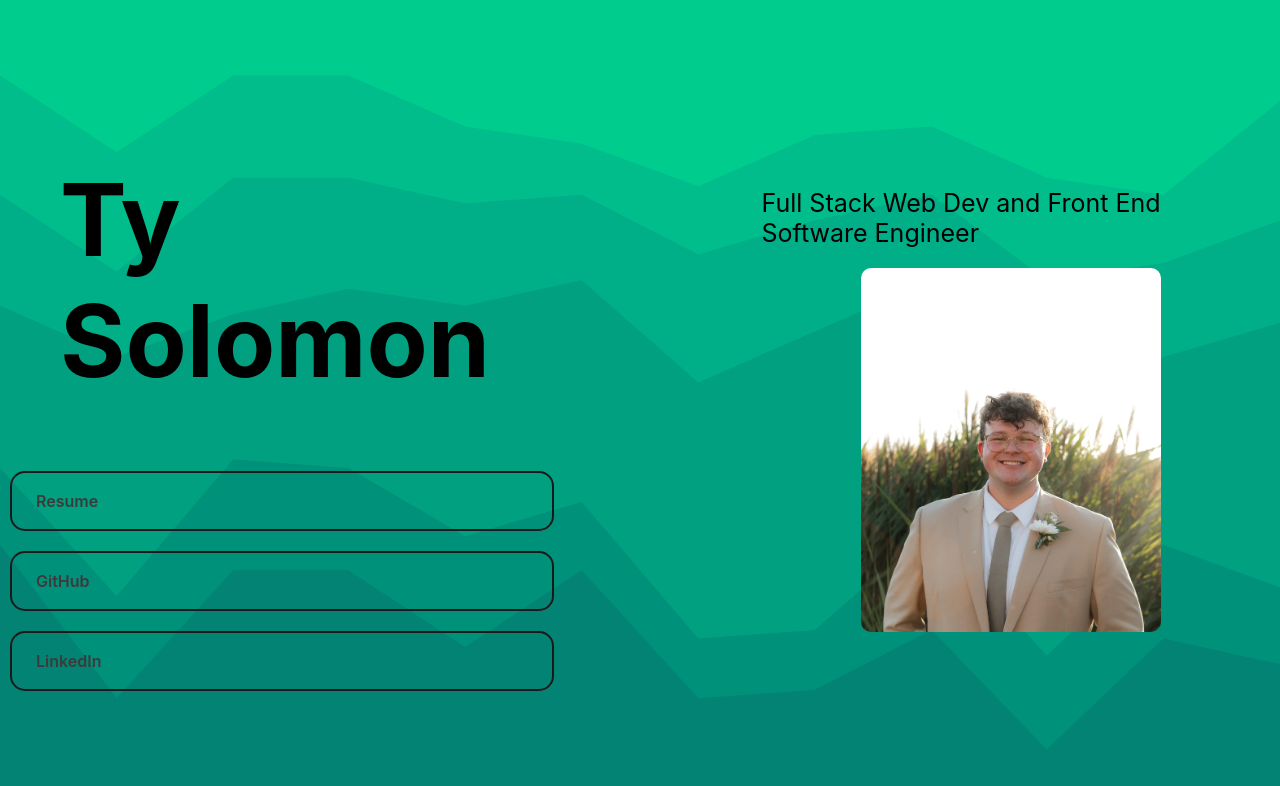
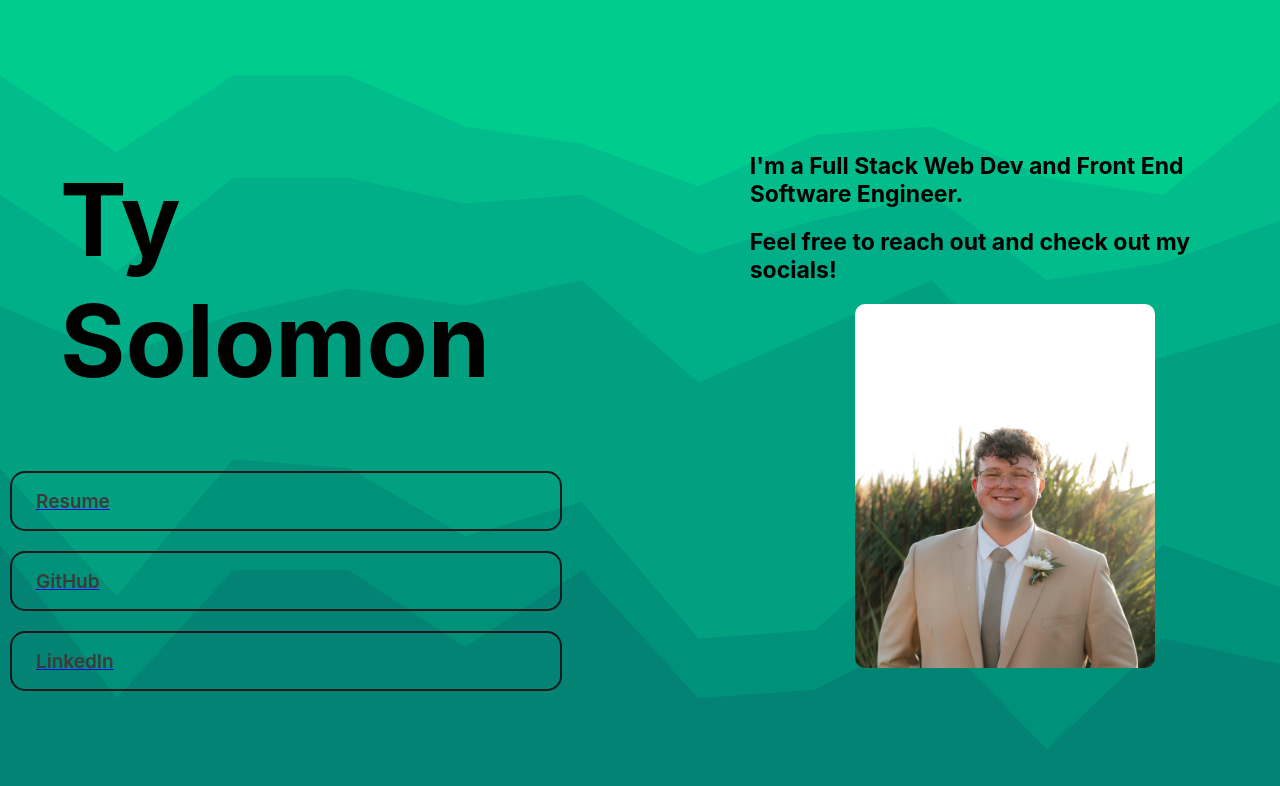
Before and after one commit to solomontyk/Portfolio, a website: page index.html in a window 1280 px wide. Drawn offline with Linux system fonts and the light colour scheme.

Commit message:
added links to button

```diff
--- a/index.html
+++ b/index.html
@@ -9,16 +9,21 @@
     <title>Test Page</title>
 </head>
 <body>
-
     <div class="header-link">
-
     <h1>Ty Solomon</h1>
+    <a href="https://docs.google.com/document/d/11TT6y2bJZhbL4iDCGeofba_k7F0XiZrUBXNqdJOYNEo/edit" class="button-link">
     <button class="button-1" role="button">Resume</button>
+    </a>
+    <a href="https://github.com/solomontyk" class="button-link">
     <button class="button-2" role="button">GitHub</button>
+    </a>
+    <a href="https://www.linkedin.com/in/solomontyk/" class="button-link">
     <button class="button-3" role="button">LinkedIn</button>
+    </a>
 </div>
     <div class="container">
-    <p>Full Stack Web Dev and Front End Software Engineer</p>
+    <p>I'm a Full Stack Web Dev and Front End Software Engineer.</p>
+    <p>Feel free to reach out and check out my socials!</p>
     <img src="meee.jpg" alt="Example Image">
 </div>
 
--- a/styles.css
+++ b/styles.css
@@ -15,6 +15,8 @@ body {
     margin-left: 50px;
     padding-left: 10%;
     justify-content: space-around;
+    font-size: 30px;
+
 }
 .header-link {
     display: flex;
@@ -37,8 +39,9 @@ p {
     justify-content: center;
     margin-top: auto;
     margin: 20px;
-    font-size: 25px;
+    font-size: 23px;
     justify-content: space-around;
+    font-weight: bold;
 
 }
 img {
@@ -61,12 +64,12 @@ img {
   flex-direction: row;
   align-items: center;
   font-family: Roobert,-apple-system,BlinkMacSystemFont,"Segoe UI",Helvetica,Arial,sans-serif,"Apple Color Emoji","Segoe UI Emoji","Segoe UI Symbol";
-  font-size: 16px;
+  font-size: 19px;
   font-weight: 600;
   line-height: normal;
   margin: 10px;
   min-height: 60px;
-  min-width: 10px;
+  min-width: 100%;
   outline: none;
   padding: 16px 24px;
   text-align: center;
```
